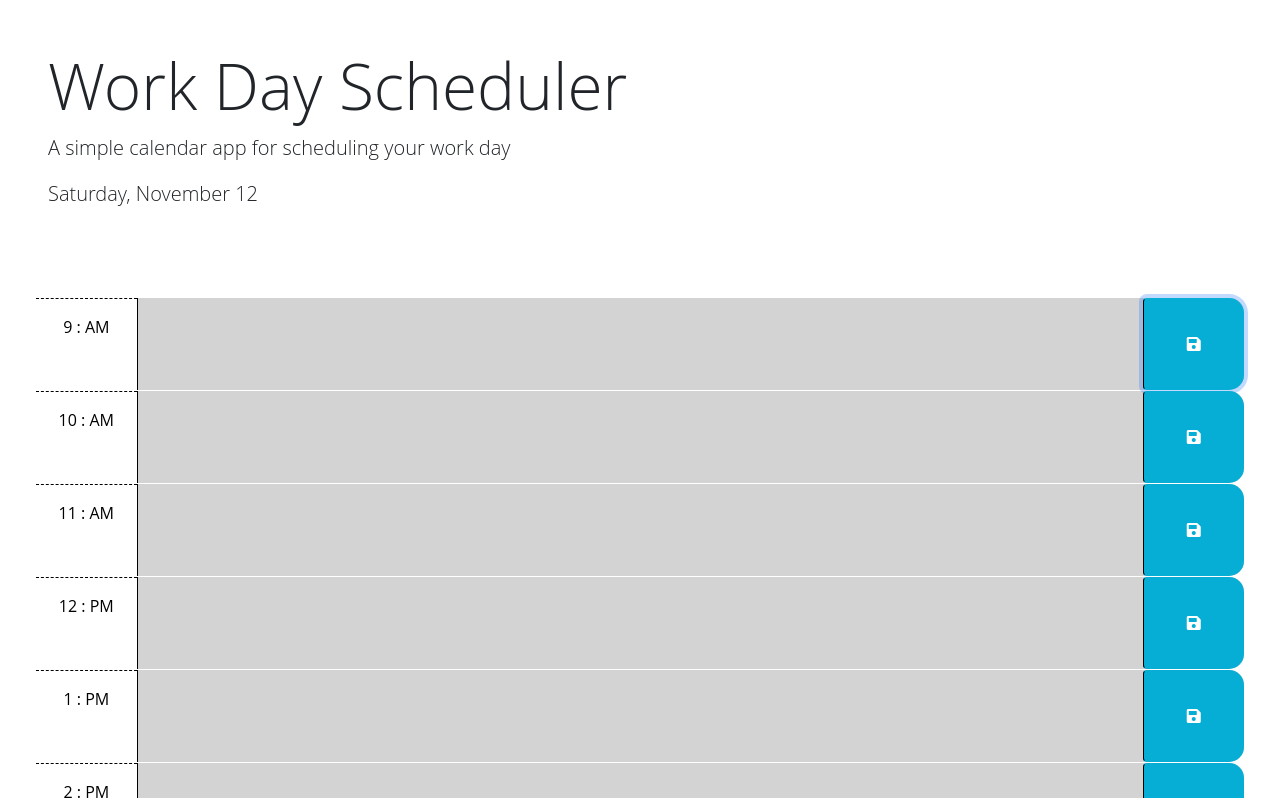
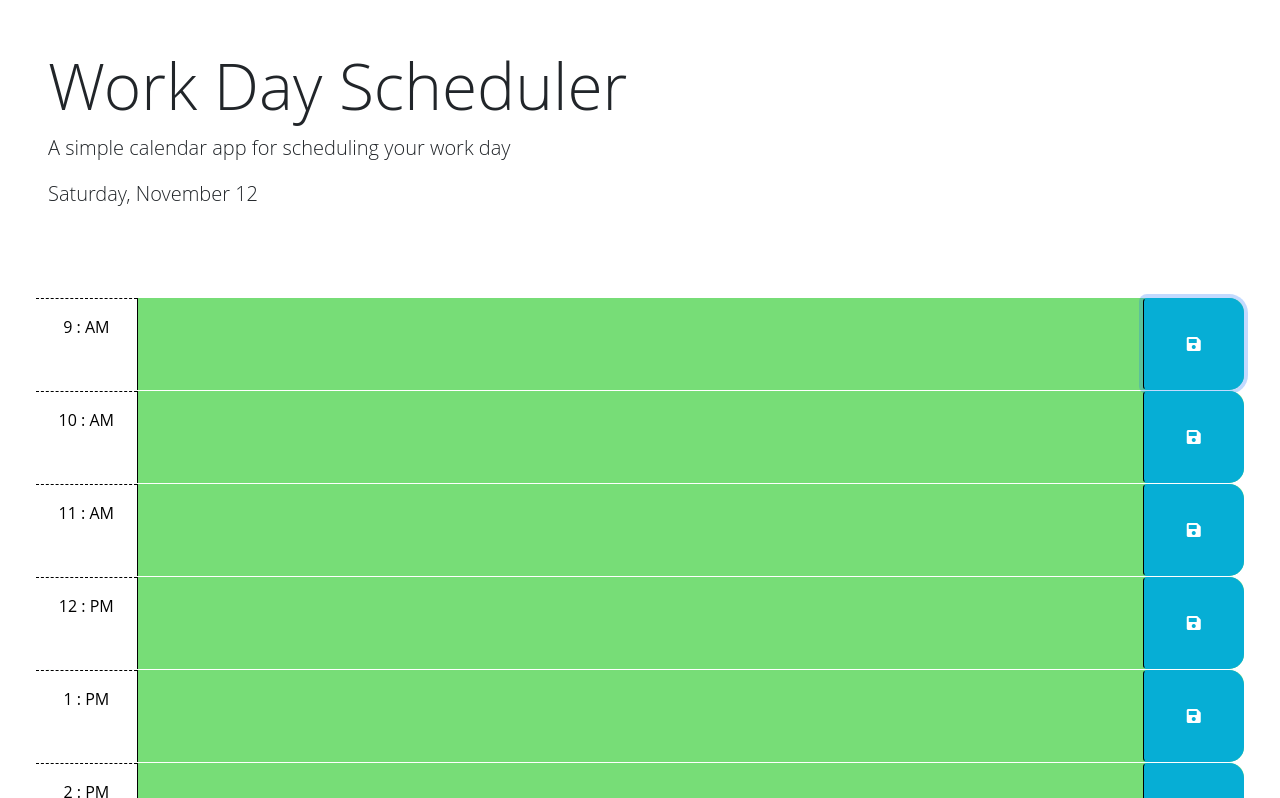
Before and after one commit to DexterDick/work-day-scheduler, a plain HTML site: page index.html in a window 1280 px wide. Both pictures are taken after a click on the button 1193 px from the left and 343 px from the top of the page. Shown: the top 798 px of the page. Drawn offline with nearby package versions, Linux system fonts and the light colour scheme.

Commit message:
made updates to js adding feature to save to local storage and retriving of data

```diff
--- a/Assets/css/style.css
+++ b/Assets/css/style.css
@@ -1,5 +1,5 @@
 body {
-  font-family: 'Open Sans', sans-serif;
+  font-family: "Open Sans", sans-serif;
   font-size: 16px;
 }
 
--- a/Assets/js/script.js
+++ b/Assets/js/script.js
@@ -21,13 +21,15 @@ $(function () {
   //
   // TODO: Add code to display the current date in the header of the page.
 
-  $("#currentDay").text(dayjs().format("dddd, MMMM DD"));
-
-  const timeBlocks = [9, 10, 11, 12, 13, 14, 15, 16, 17];
+  const currHour = dayjs().format("HH");
+  console.log(currHour);
+  const timeBlocks = [9, 10, 11, 12, 13, 14, 15, 16, 17, 18, 19, 20];
   const containerEL = $(".container-fluid");
 
+  $("#currentDay").text(dayjs().format("dddd, MMMM DD"));
+  // loads html
   $.each(timeBlocks, function (index, value) {
-    const timeBlockEL = $(`<div id="hour-${value}" class="row time-block past">
+    const timeBlockEL = $(`<div id="hour-${value}" class="row time-block">
     <div class="col-2 col-md-1 hour text-center py-3">${dayjs()
       .hour(timeBlocks[index])
       .format("h : A")}</div>
@@ -36,6 +38,38 @@ $(function () {
       <i class="fas fa-save" aria-hidden="true"></i>
     </button>
   </div>`);
+
     containerEL.append(timeBlockEL);
+    // end of html load
+  });
+  // add clolor
+  $(".time-block").each(function () {
+    const schedulerHour = $(this).attr("id").split("-")[1];
+
+    if (currHour === schedulerHour) {
+      $(this).addClass("present");
+    } else if (currHour < schedulerHour) {
+      $(this).addClass("future");
+    } else if (currHour > schedulerHour) {
+      $(this).addClass("past");
+    }
+  });
+
+  // Save schedul to local storage
+
+  $(".time-block").on("click", ".saveBtn", function (event) {
+    const timeEL = $(this).parent();
+    const id = timeEL.attr("id");
+    const toDo = timeEL.find("textarea").val();
+    console.log(toDo);
+    console.log(id);
+    localStorage.setItem(id, toDo);
+  });
+
+  // retrive data from local storage
+
+  $(".time-block .description").each(function (i, description) {
+    const id = $(this).parent().attr("id");
+    $(this).val(localStorage.getItem(id));
   });
 });
```
